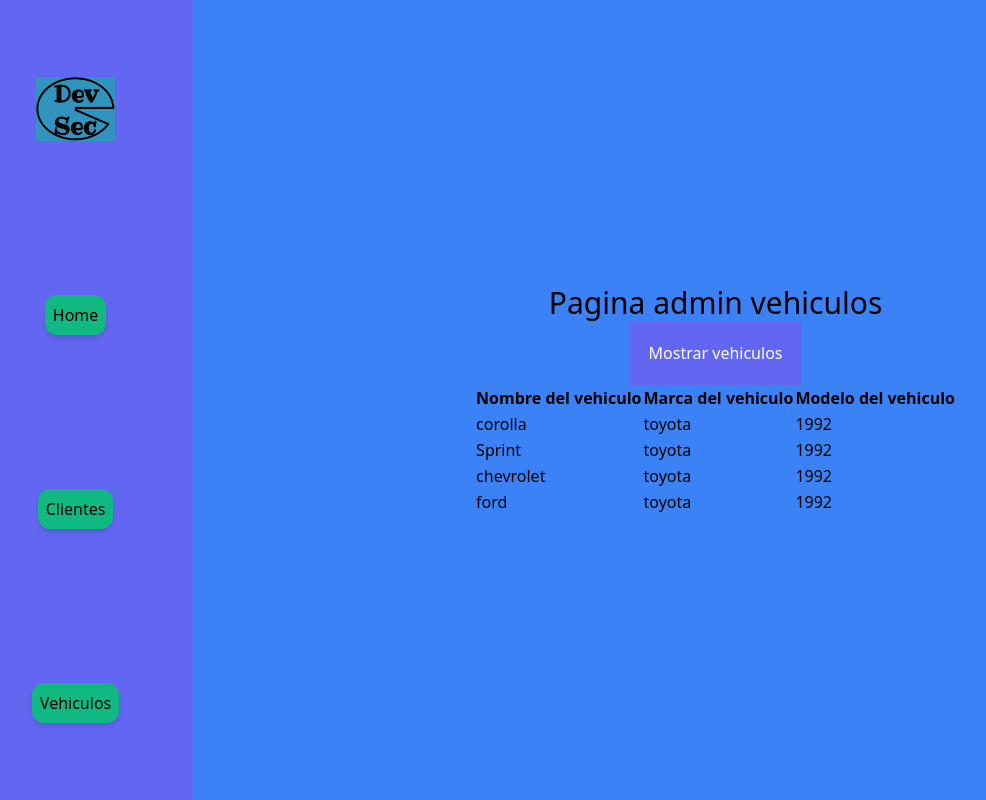
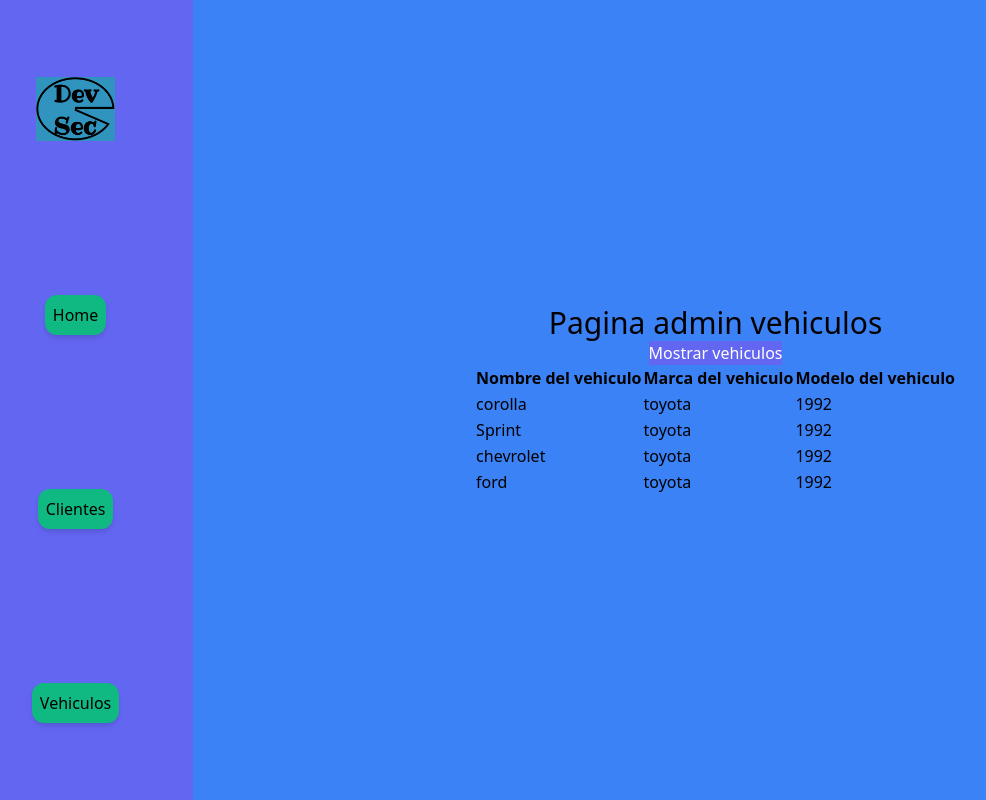
Before and after one commit to rojas901/prueba, a React (Create React App) app: page /admin/vehiculos in a window 1280 px wide. Shown: the whole page, without its empty margins (42-1028 px from the left). Built offline with nearby package versions, Linux system fonts and the light colour scheme.

Commit message:
Ejemplo de cambiar color de boton con hook y modificacion de className

```diff
--- a/src/pages/admin/Vehiculos.jsx
+++ b/src/pages/admin/Vehiculos.jsx
@@ -28,6 +28,7 @@ const Vehiculos = () => {
     const [mostrarTabla, setMostrarTabla] = useState(true)
     const [textBoton, setTextBoton] = useState('Crear vehiculo')
     const [vehiculos, setVehiculos] = useState([])//guarda lo que trae el backend
+    const [colorBoton, setColorBoton] = useState('indigo')
 
     useEffect(()=>{//vacio que me trae el arreglo
         setVehiculos(vehiculosBack)
@@ -36,15 +37,18 @@ const Vehiculos = () => {
     useEffect(()=>{
         if(mostrarTabla){
             setTextBoton('Mostrar vehiculos')
+            setColorBoton('indigo')
         }else{
             setTextBoton('Crear nuevo vehiculo')
+            setColorBoton('red')
         }
     },[mostrarTabla])
+
 
     return (
         <div className='flex flex-col items-center justify-center w-full'>
             <h2 className='text-3xl'>Pagina admin vehiculos</h2>
-            <button onClick={()=>{setMostrarTabla(!mostrarTabla)}} className='text-white bg-indigo-500 p-5' type='button'>{textBoton}</button>
+            <button onClick={()=>{setMostrarTabla(!mostrarTabla)}} className={`text-white bg-${colorBoton}-500 p-5' type='button`}>{textBoton}</button>
             {
                 mostrarTabla ? (<TablaVehiculos listaVehiculos={vehiculos}/>):(<FormularioVehiculos/>)//establece los vehiculos en la tabla
             }
```
